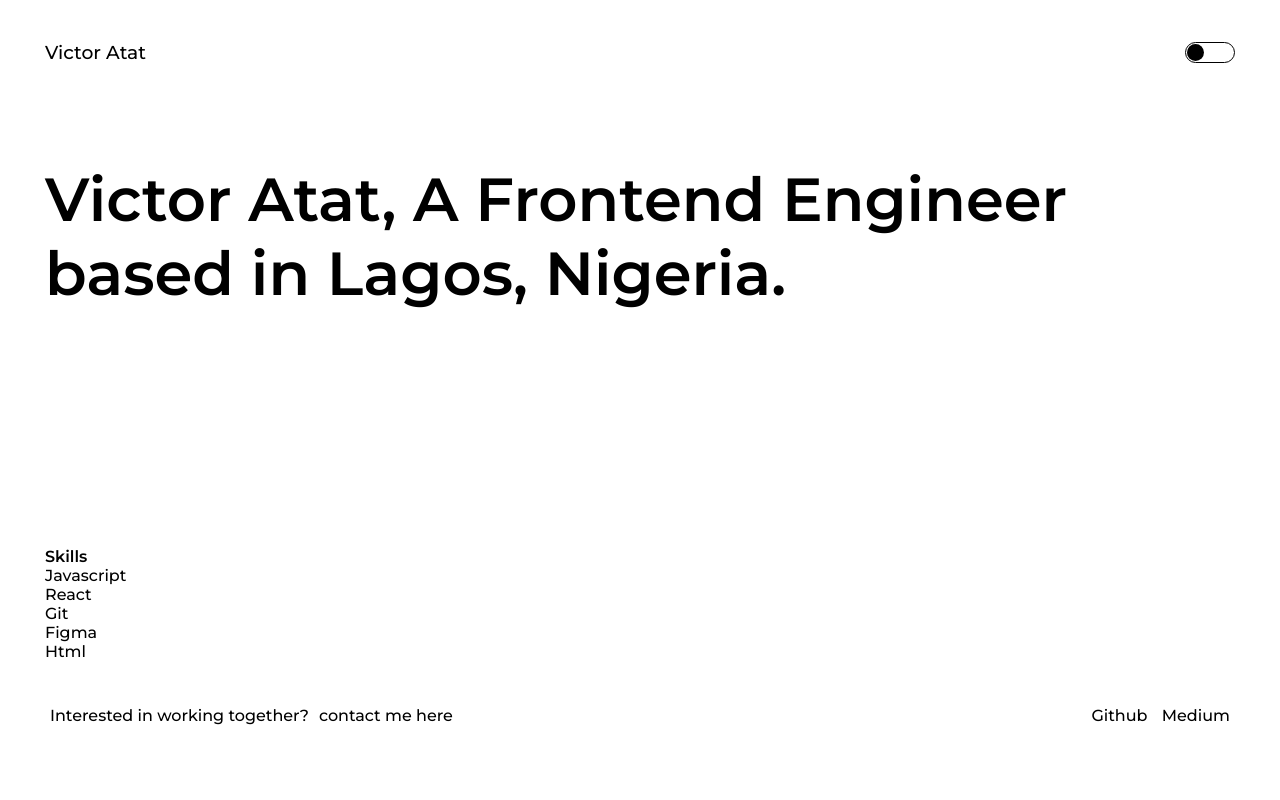
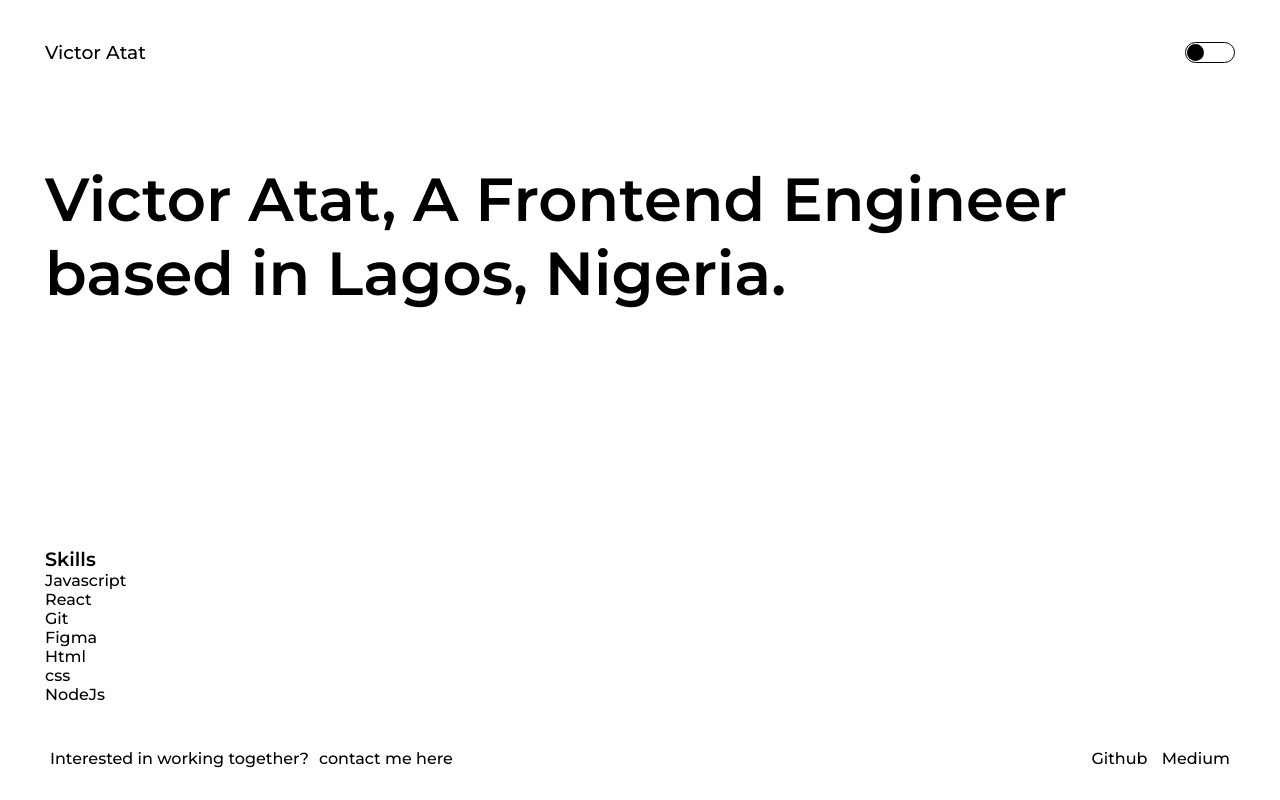
Before and after one commit to victane/portfolioapp, a React (Create React App) app: page / in a window 1280 px wide. Built offline with nearby package versions, Linux system fonts and the light colour scheme.

Commit message:
two skillset added to the list of skills in Skills Component

```diff
--- a/src/Component/Skill.jsx
+++ b/src/Component/Skill.jsx
@@ -4,13 +4,15 @@ const Skill = () => {
     return (
         <div className='skill-span'>
 
-            <span > Skills</span>
+            <span style={{ fontSize: '1.2rem' }}> Skills</span>
             <ul>
                 <li>Javascript</li>
                 <li>React</li>
                 <li>Git</li>
                 <li>Figma</li>
                 <li>Html</li>
+                <li>css</li>
+                <li>NodeJs</li>
             </ul>
 
         </div>
```
